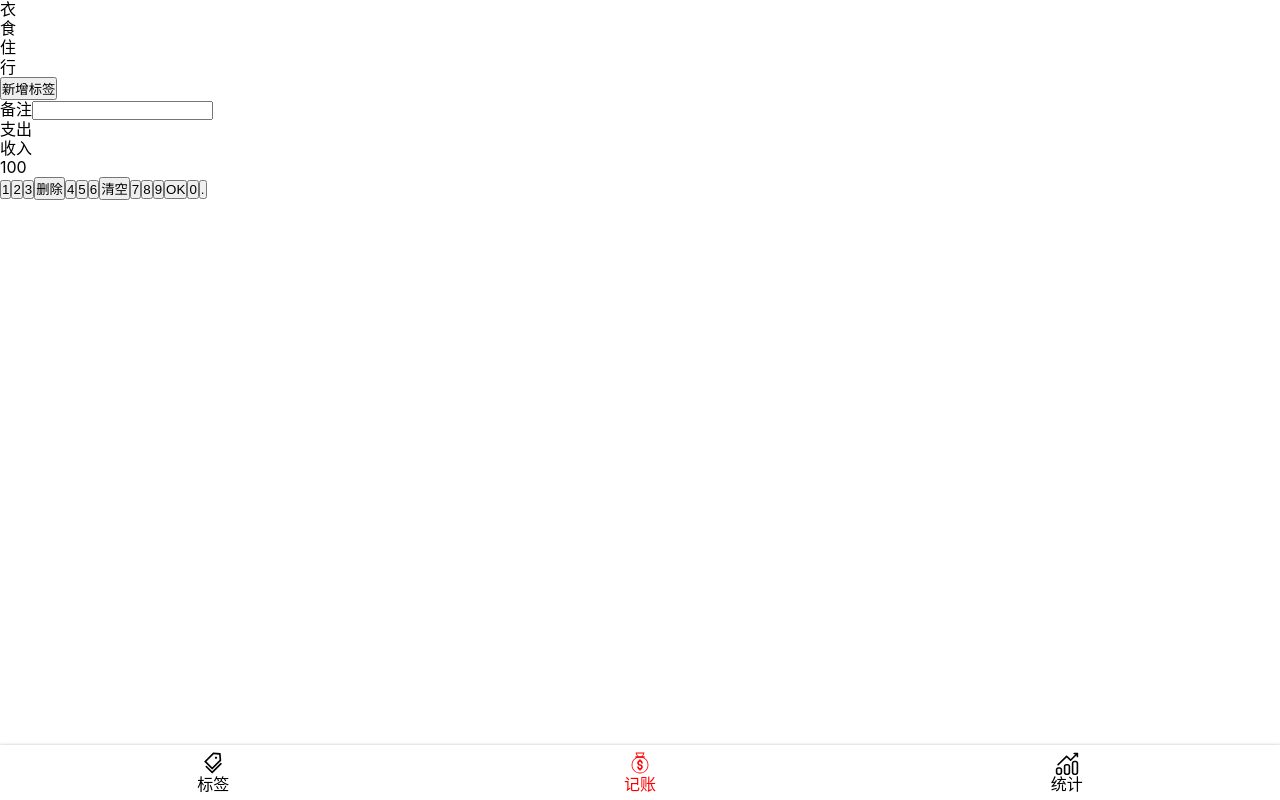
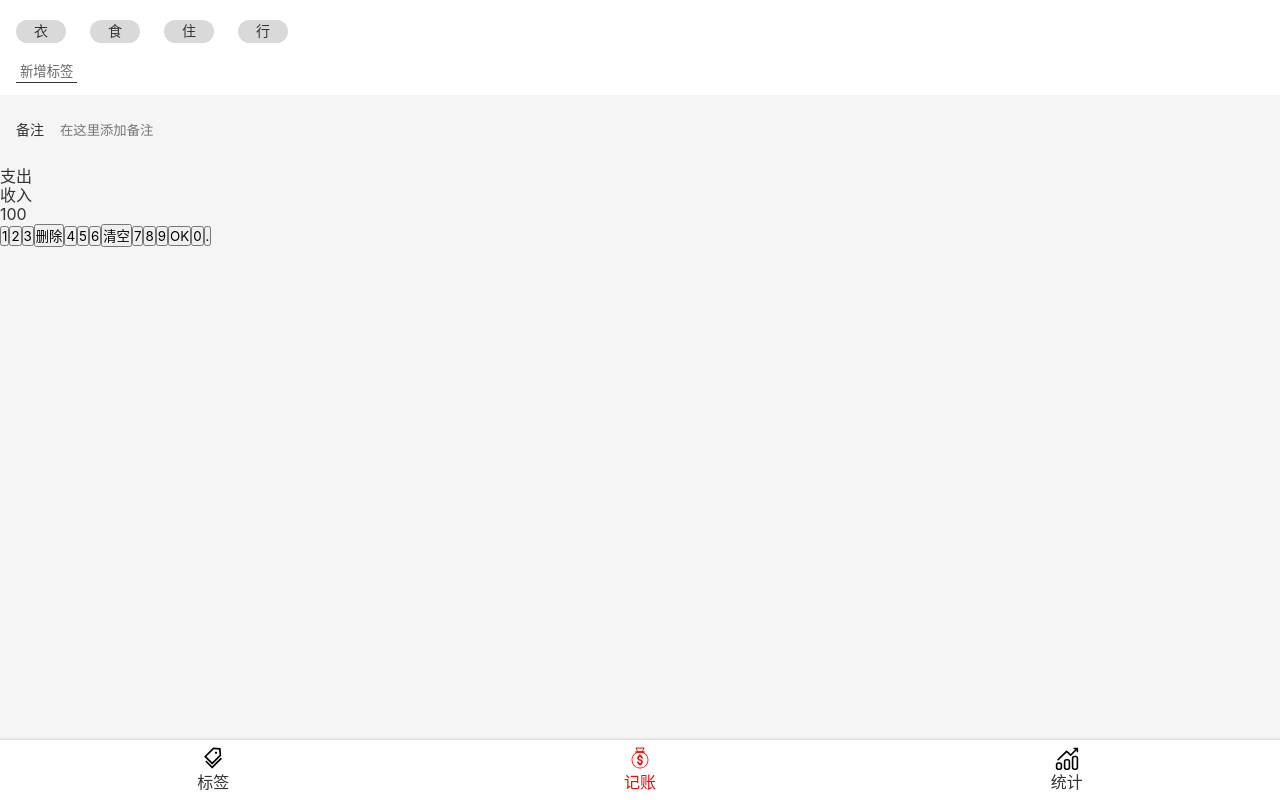
Before and after one commit to oldUath/bookeeping-react, a React app: page /#/money in a window 1280 px wide. Built offline with nearby package versions, Linux system fonts and the light colour scheme.

Commit message:
标签和备注UI&:focus{}里可以写获取焦点时的样式

```diff
--- a/src/App.tsx
+++ b/src/App.tsx
@@ -10,27 +10,33 @@ import Money from "./views/Money";
 import Statistics from "./views/Statistics";
 import Tags from "./views/Tags";
 import NoMatch from "./views/NoMatch";
+import styled from "styled-components";
+
+const AppWrapper = styled.div`
+  color: #333;
+`;
 
 function App() {
   return (
+    <AppWrapper>
       <Router>
         <Switch>
           <Route path="/tags">
-          <Tags />
+            <Tags/>
           </Route>
           <Route path="/money">
-          <Money />
+            <Money/>
           </Route>
           <Route path="/statistics">
-          <Statistics />
+            <Statistics/>
           </Route>
-        <Redirect exact from="/" to="/money" />
+          <Redirect exact from="/" to="/money"/>
           <Route path="*">
-          <NoMatch />
-
+            <NoMatch/>
           </Route>
         </Switch>
       </Router>
+    </AppWrapper>
   );
 }
 
--- a/src/components/Nav.tsx
+++ b/src/components/Nav.tsx
@@ -7,7 +7,9 @@ import Icon from "./Icon";
 
 const NavWrapper = styled.nav`
   >ul{
+    background: white;
     display: flex;
+    line-height: 24px;
     box-shadow: 0 0 3px rgba(0,0,0,0.25);
     >li{
       width: 33.3333%;
--- a/src/index.scss
+++ b/src/index.scss
@@ -15,6 +15,13 @@ body {
   font-family: $font-hei;
   font-size: 16px;
   line-height: 1.2;
+  background: #f5f5f5;
+}
+button{
+  font-family: inherit;
+}
+:focus{
+  outline: none;
 }
 .icon{
   width: 4em;
--- a/src/views/Money.tsx
+++ b/src/views/Money.tsx
@@ -1,11 +1,39 @@
 import Layout from "../components/Layout";
 import React from "react";
 import styled from "styled-components";
-const TagSection = styled.section`
 
-`
+const TagsSection = styled.section`
+  background: #FFFFFF; padding: 12px 16px;
+  > ol { margin: 0 -12px;
+    > li{
+       background: #D9D9D9; border-radius: 18px;
+       display:inline-block; padding: 3px 18px;
+       font-size: 14px; margin: 8px 12px;
+    }
+  }
+  > button{
+    background:none; border: none; padding: 2px 4px;
+    border-bottom: 1px solid #333; color: #666;
+    margin-top: 8px;
+  }
+`;
+
 const NotesSection = styled.section`
-
+  background: #f5f5f5;
+  padding: 0 16px;
+  font-size: 14px;
+  > label {
+    display:flex;
+    align-items: center;
+    > span { margin-right: 16px; white-space: nowrap; }
+    > input {
+      display:block;
+      width: 100%;
+      height: 72px;
+      background: none;
+      border: none;
+    }
+  }
 `
 const CategorySection = styled.section`
 
@@ -17,7 +45,7 @@ const NumberPadSection = styled.section`
 function Money(){
   return(
     <Layout>
-      <TagSection>
+      <TagsSection>
         <ol>
           <li>衣</li>
           <li>食</li>
@@ -25,11 +53,11 @@ function Money(){
           <li>行</li>
         </ol>
         <button>新增标签</button>
-      </TagSection>
+      </TagsSection>
       <NotesSection>
         <label>
           <span>备注</span>
-          <input type='texxt'/>
+          <input type='texxt' placeholder="在这里添加备注"/>
         </label>
       </NotesSection>
       <CategorySection>
```
Lines whose indentation alone changed are shown as unchanged.
